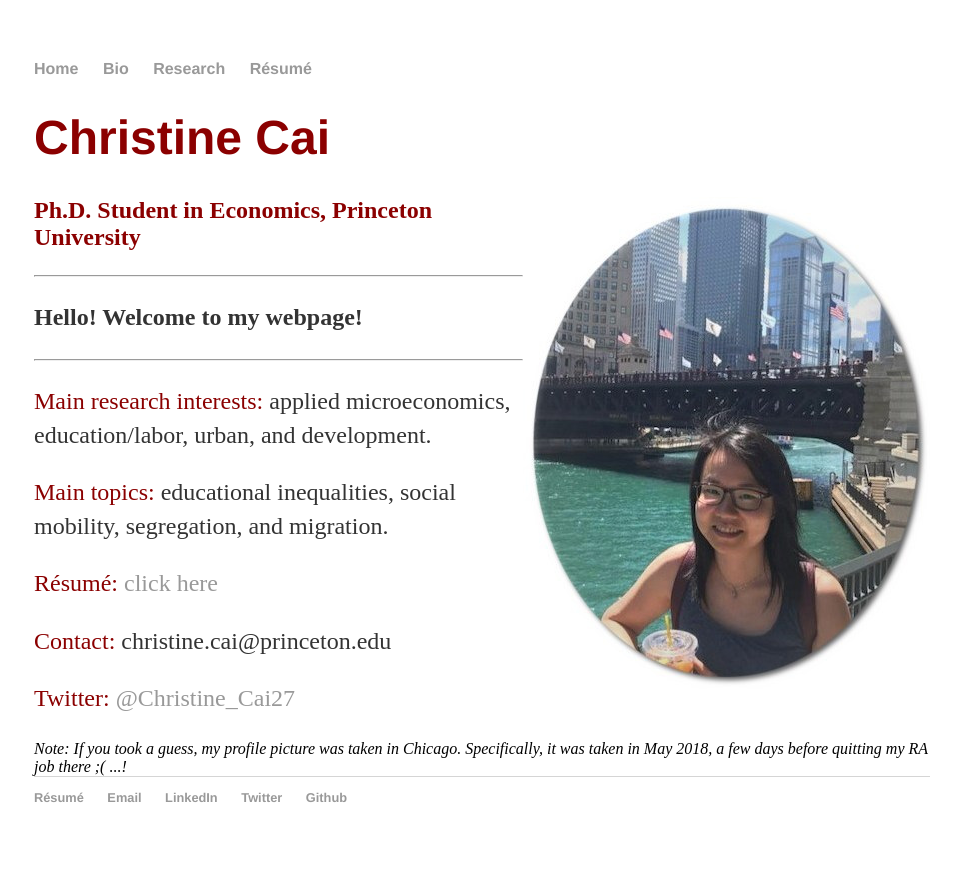
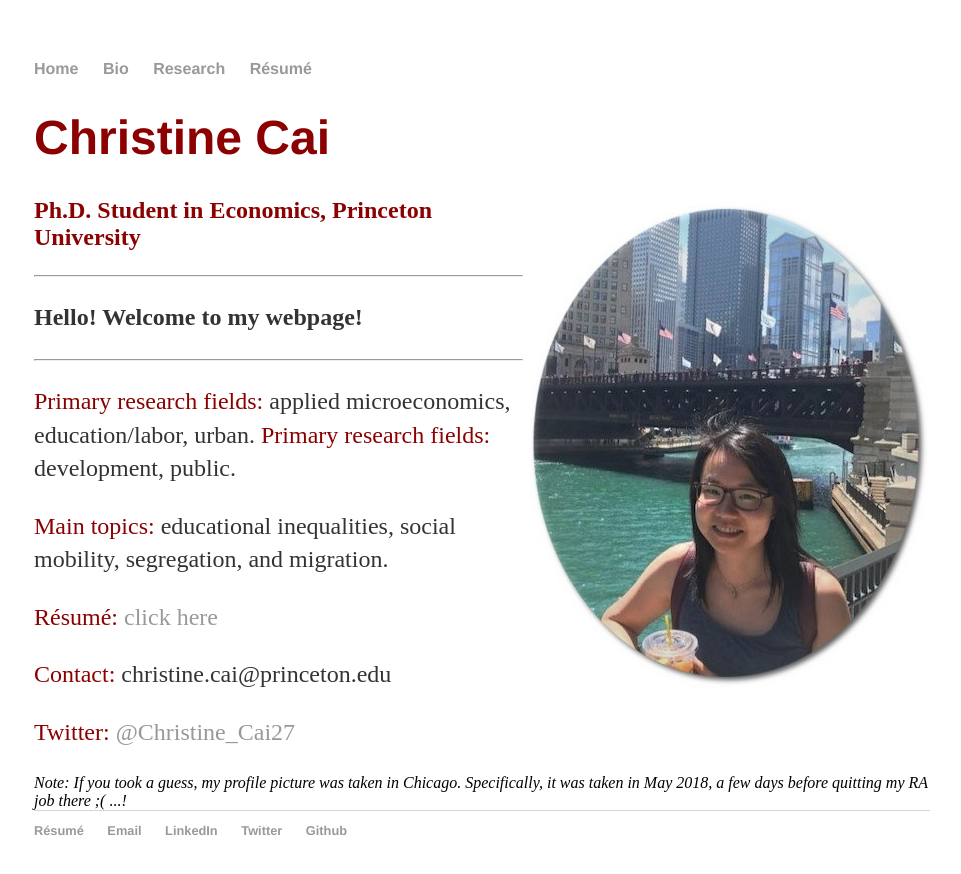
Before and after one commit to christinecai/christinecai.github.io, a Jekyll site: the page built from index.html, in a window 1280 px wide. Shown: the top 874 px of the page, without its empty margins (158-1119 px from the left). Built offline with Jekyll 4.4.1, drawn with Linux system fonts in a browser that asks for light colours.

Commit message:
Update index.html

```diff
--- a/index.html
+++ b/index.html
@@ -19,7 +19,9 @@ title: Christine Cai
 
 		<hr />
 
-		<p><font color="darkred">Main research interests:</font> applied microeconomics, education/labor, urban, and development.
+		<p><font color="darkred">Primary research fields:</font> applied microeconomics, education/labor, urban.
+			<font color="darkred">Primary research fields:</font> development, public.</p>
+
 		<p><font color="darkred">Main topics:</font> educational inequalities, social mobility, segregation, and migration.</p>
 
 		<p><font color="darkred">Résumé:</font> <a href="/resume/resume_website.pdf">click here</a></p>
```
